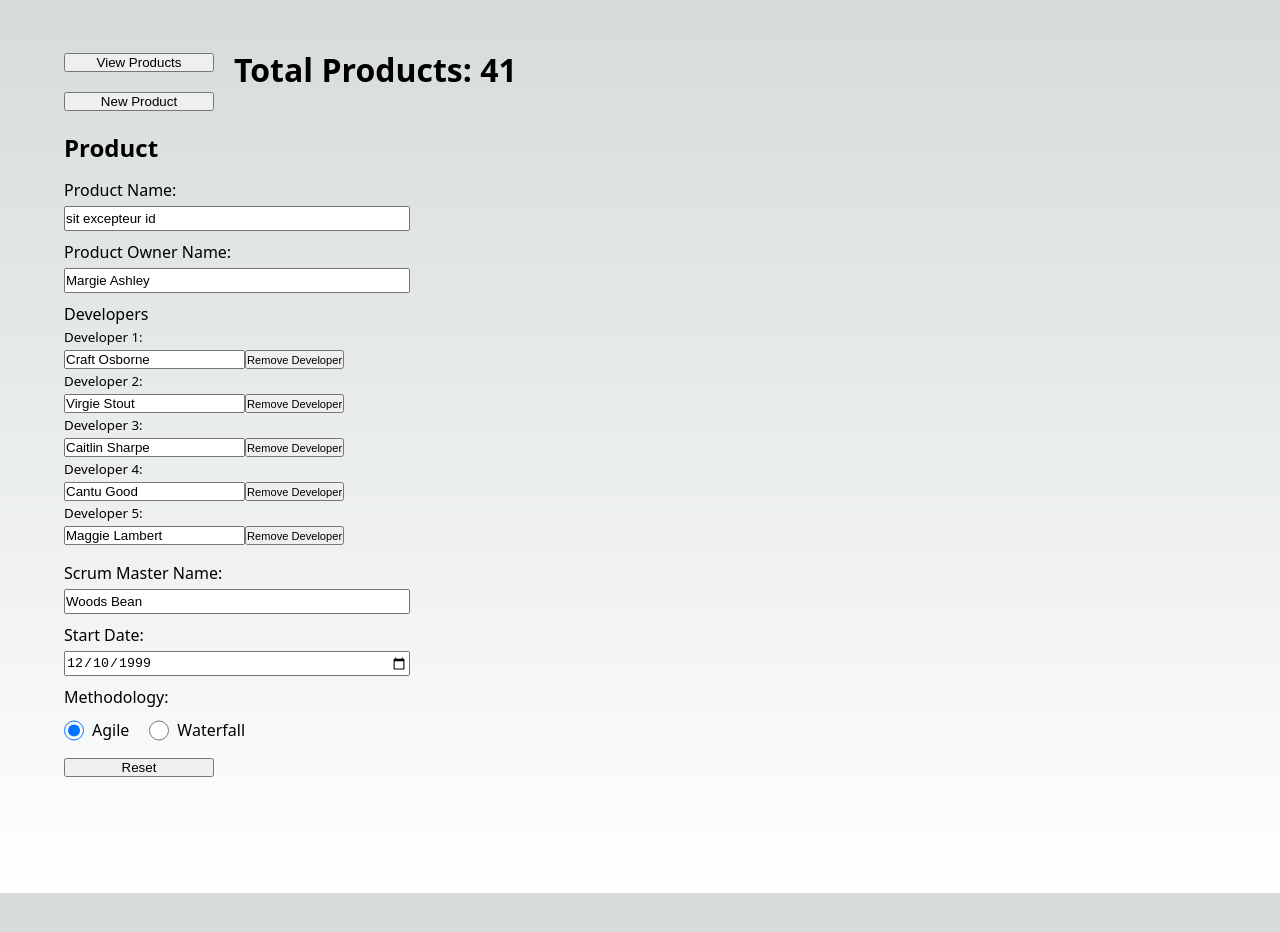
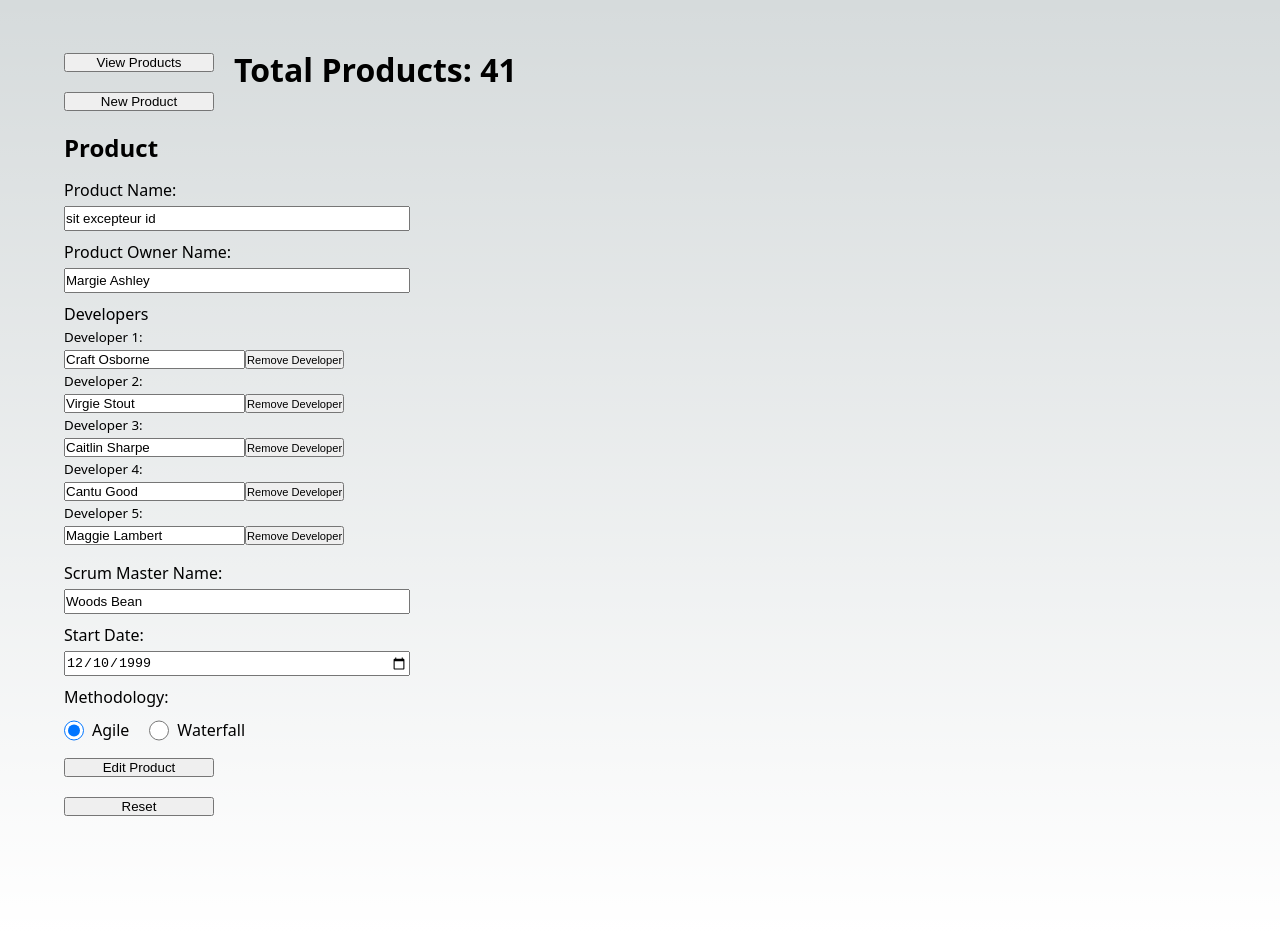
Before and after one commit to colespen/Spencer-Cole-IS24-full-stack-competition-req97073, a Next.js app: page /product/1 in a window 1280 px wide. Before the commit the page ends 893 px from the top, so only its background shows below. Built offline with nearby package versions, Linux system fonts and the light colour scheme.

Commit message:
make functionality in PUT on edit

```diff
--- a/src/components/ProductForm.jsx
+++ b/src/components/ProductForm.jsx
@@ -1,7 +1,7 @@
-import { useState } from "react";
+import { useState, useRef } from "react";
 import { Tooltip } from "react-tooltip";
 
-import { saveProduct } from "../services/products";
+import { saveProduct, editProduct } from "../services/products";
 
 import 'react-tooltip/dist/react-tooltip.css';
 import styles from "../styles/Home.module.scss";
@@ -14,7 +14,7 @@ const ProductForm = (props) => {
     formType,
     setView,
   } = props;
-  console.log("ProductForm - product: ", product);
+  // console.log("ProductForm - product: ", product);
   // console.log("ProductForm - formType: ", formType);
 
   const [newProduct, setNewProduct] = useState(product || {
@@ -25,15 +25,17 @@ const ProductForm = (props) => {
     startDate: "",
     methodology: "",
   });
-
-  console.log("formType: ", formType)
-
-
+  const formRef = useRef(null);
+  // console.log("ProductForm - newProduct: ", newProduct);
+  // console.log("formType: ", formType);
   // console.log("newProduct: ", newProduct);
   // const [errorMessage, setErrorMessage] = useState("");
 
   const handleSaveProduct = () => {
     saveProduct(newProduct, setProducts);
+  };
+  const handleEditProduct = () => {
+    editProduct(newProduct);
   };
 
   const handleOnChange = (e) => {
@@ -76,6 +78,7 @@ const ProductForm = (props) => {
     });
   };
 
+  console.log("formRef.current: ", formRef.current);
   const handleOnSubmit = (e) => {
     e.preventDefault();
     // check for empty fields and trigger Tooltip on submit
@@ -91,7 +94,14 @@ const ProductForm = (props) => {
         // setErrorMessage("Please fill out all fields.");
         return;
       } else {
+      if (formRef.current.id === "add-btn") {
+        console.log("SUBMITTED")
         handleSaveProduct();
+      }
+      if (formRef.current.id === "edit-btn") {
+        console.log("EDITED")
+        handleEditProduct();
+      }
       // setView("TABLE")
       setNewProduct({
         productName: "",
@@ -120,8 +130,10 @@ const ProductForm = (props) => {
   return (
     <>
       <h2>{formType} Product</h2>
-      <form onSubmit={handleOnSubmit} className={styles.form}>
-
+      <form
+      onSubmit={handleOnSubmit}
+      className={styles.form}
+      >
         <label>
           Product Name:<br />
           <input
@@ -225,14 +237,20 @@ const ProductForm = (props) => {
         <div className={styles.submitForm}>
 
           {formType === "Create" &&
-            <button id="submit-btn" type="submit" data-tip data-for="submit-tooltip">
+            <button id="add-btn" type="submit" data-tip data-for="submit-tooltip"
+            ref={formRef}
+            // onClick={handleOnSubmit}
+            >
               Add Product
             </button>}
 
-          {formType === "Edit" &&
-            <button id="submit-btn" type="submit" data-tip data-for="submit-tooltip">
+          {/* {formType === "Edit" &&} */}
+          <button id="edit-btn" type="submit" data-tip data-for="submit-tooltip"
+          ref={formRef}
+          // onClick={handleOnSubmit}
+          >
             Edit Product
-            </button>}
+          </button>
           <button type="reset" onClick={handleReset}>Reset</button>
           <Tooltip id="submit-tooltip" place="top" type="error" effect="solid" />
         </div>
--- a/src/pages/api/products.js
+++ b/src/pages/api/products.js
@@ -9,14 +9,14 @@ export default function handler(req, res) {
   switch (method) {
 
     case "GET":
-      console.log(req.query)
+      console.log(req.query);
       // check for id then find and send match!
       if (Object.keys(req.query).length) {
         const id = parseInt(req.query.id);
         const match = data.find((product) => product.id === id);
         // console.log("GET -- match: ", match);
         if (!match) {
-          res.status(404).json({ message: `product with id ${req.query.id} was not found` });
+          res.status(404).json({ message: `product with id ${id} was not found` });
           return;
         }
         res.status(200).json(match);
@@ -39,16 +39,20 @@ export default function handler(req, res) {
 
     case "PUT":
       console.log("PUT -- req.body: ", req.body);
-      console.log("PUT -- req.params: ", req.params);
-      // const { } = req.params;
-      // const editedProd = {};
-      // const result =
-      //   Object.entries(data).map(
-      //     ([key, value]) => value.id === editedProd.id
-      //       ? { [key]: { ...value, ...editedProd } }
-      //       : { [key]: value });
-
-      res.status(200);
+      const { id } = req.body;
+      let editIndex = -1;
+      data.forEach((product, i) => {
+        if (product.id === id) {
+          editIndex = i;
+          data[i] = { ...product, ...req.body };
+        }
+      });
+      console.log("PUT -- data: ", data);
+      if (editIndex === -1) {
+        res.status(404).json({ message: `product with id ${id} was not found` });
+      } else {
+        res.status(200).json(data);
+      }
       break;
 
     case "DELETE":
--- a/src/pages/index.jsx
+++ b/src/pages/index.jsx
@@ -12,6 +12,7 @@ export async function getStaticProps() {
   const initialProducts = await fetchInitialProducts();
   return { props: { initialProducts } };
 }
+
 // all props I need to pass come from this parent component
 export default function Home({ initialProducts }) {
   const [products, setProducts] = useState(initialProducts);
--- a/src/pages/product/[id].jsx
+++ b/src/pages/product/[id].jsx
@@ -1,7 +1,7 @@
 import Layout from "../../components/Layout";
 import ProductForm from "../../components/ProductForm";
 import { fetchProductById, fetchInitialProducts } from "../../services/products";
-// when [id].jsx is dynamically rendered w SSProps props '*' are undefined
+
 export async function getServerSideProps(context) {
   const { id } = context.query;
 
@@ -35,14 +35,13 @@ const EditProduct = (props) => {
 
   return (
     // NEED ACCESS TO THESE PROPS BELOW
-
-    <Layout // <-- in '/src/components/'
+    <Layout
       handleFetchProducts={handleFetchProducts} // **
       handleNewProduct={handleNewProduct} // **
       products={products} //this works now
       view={view} // **
     >
-      <ProductForm // < -- in '/src/components/'
+      <ProductForm
         id={id}
         product={product}
         formType={formType} // **
--- a/src/services/products.js
+++ b/src/services/products.js
@@ -47,7 +47,8 @@ const saveProduct = async (dataObj, setProducts) => {
   setProducts(data);
 };
 
-const editProduct = async (dataObj, setProducts) => {
+// add (_, setProducts)
+const editProduct = async (dataObj) => {
   console.log("editProduct -- dataObj: ", dataObj);
   const response = await fetch("/api/products/", {
     method: "PUT",
@@ -61,7 +62,7 @@ const editProduct = async (dataObj, setProducts) => {
   }
   // console.log("response: ", response)
   const data = await response.json();
-  setProducts(data);
+  // setProducts(data);
 };
 
 export {
```
Lines whose indentation alone changed are shown as unchanged.
